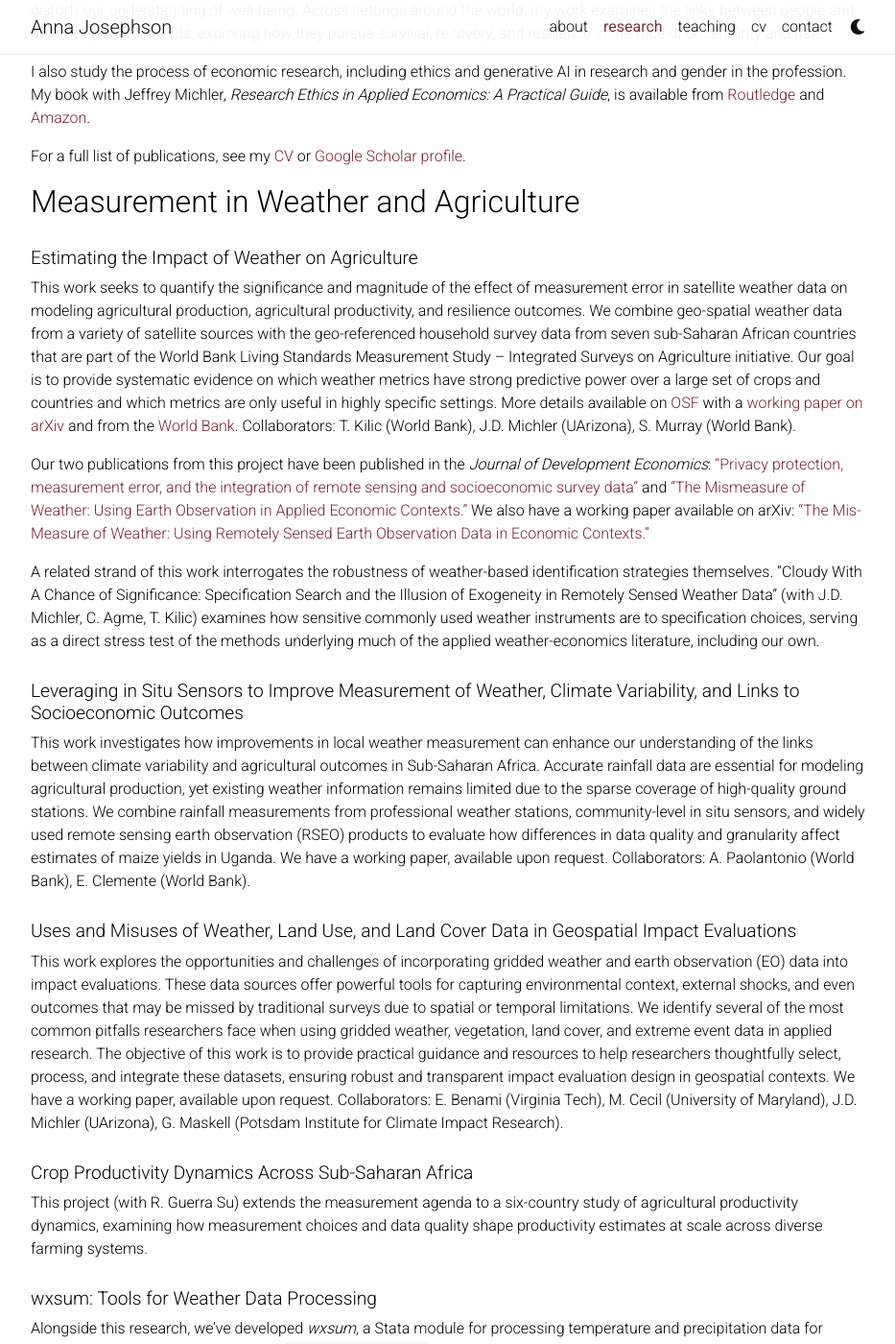
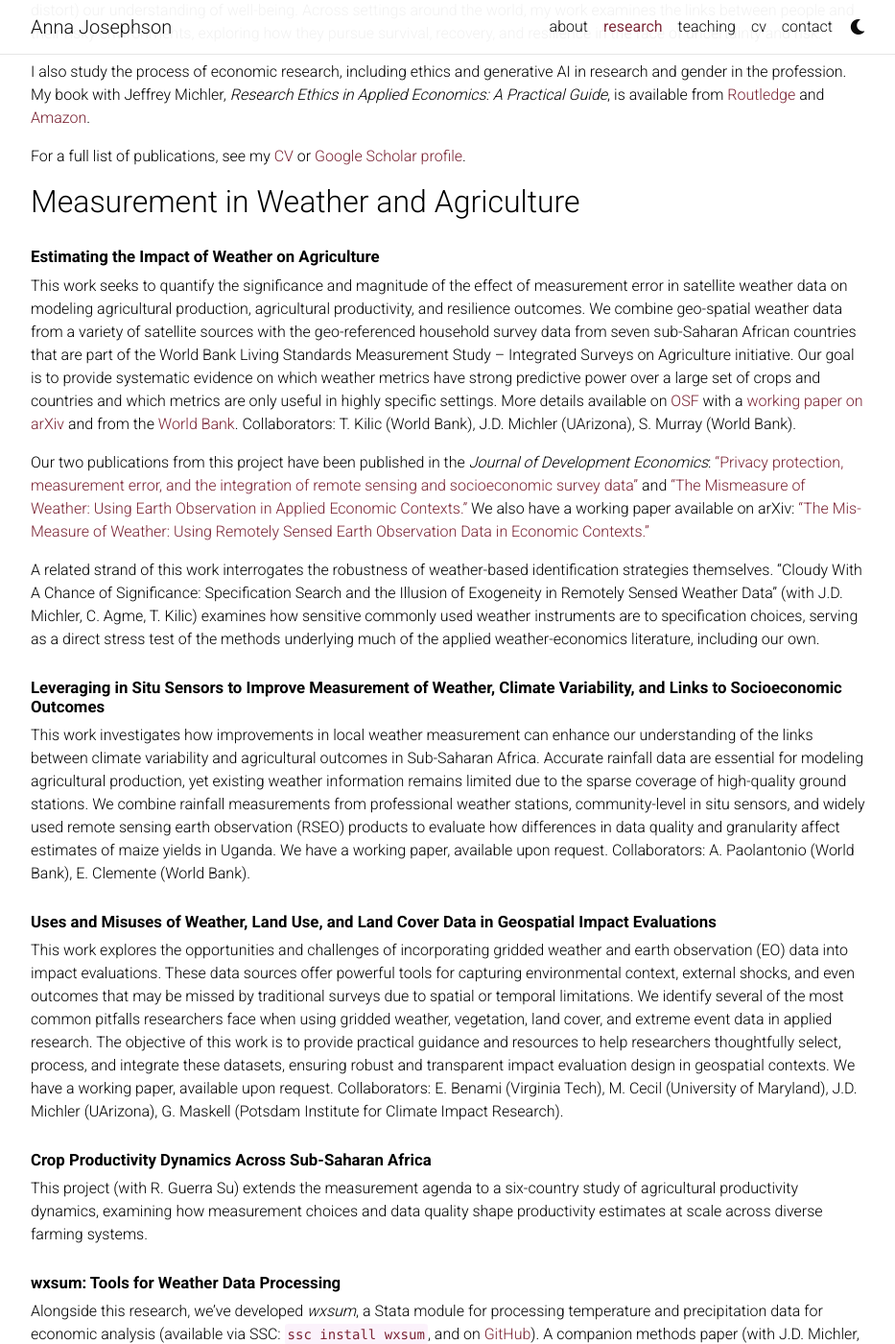
Before and after one commit to aljosephson/aljosephson.github.io, a Jekyll site: the page built from _pages/research.md, in a window 1280 px wide and 1400 px high, scrolled down 233 px. Shown: the whole window at 96% size, without its empty margins (173-1106 px from the left). Built offline with Jekyll 4.4.1, drawn with Linux system fonts in a browser that asks for light colours; comment, search, counter and statistics services are not loaded; a style sheet for code colours, icons or effects is not loaded.

Commit message:
Shrink H3 project sub-headings much closer to body text
The previous pass (1.2rem / 19.2px) still wasn't enough separation from
H2 (32px) in practice -- per screenshot feedback they read as nearly the
same size. Pulled H3 down to 1.05rem (16.8px), just above the 16px body
text, and differentiate it from paragraph text via bold weight (700)
instead of size, so it still reads clearly as a heading without
competing with the H2 above it.

Co-Authored-By: Claude Sonnet 5 <noreply@anthropic.com>

```diff
--- a/_sass/_layout.scss
+++ b/_sass/_layout.scss
@@ -28,9 +28,12 @@ body.sticky-bottom-footer {
 
 // Sub-headings within page prose (e.g. individual project names under a
 // research theme's H2) read as too prominent at Bootstrap's default H3
-// size, which sits close to H2. Scoped to page content only.
+// size, which sits close to H2 (32px vs 19.2px at 1.2rem -- still not
+// enough separation). Pulled down close to body text (16px) and
+// differentiated by weight instead of size. Scoped to page content only.
 .post article h3 {
-  font-size: 1.2rem;
+  font-size: 1.05rem;
+  font-weight: 700;
   margin-top: 1.75rem;
 }
 
```
